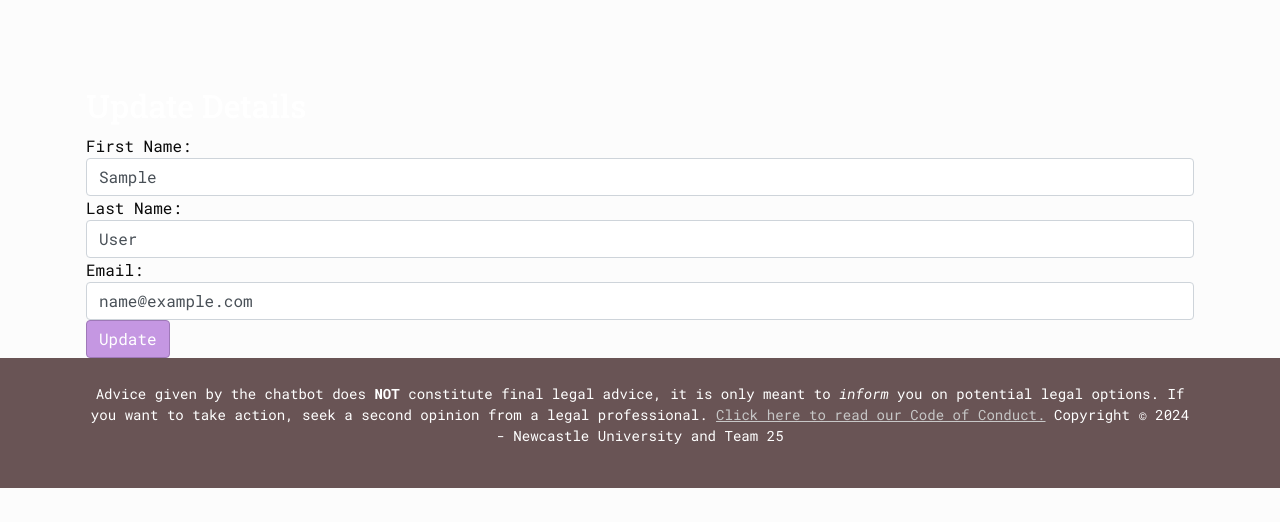
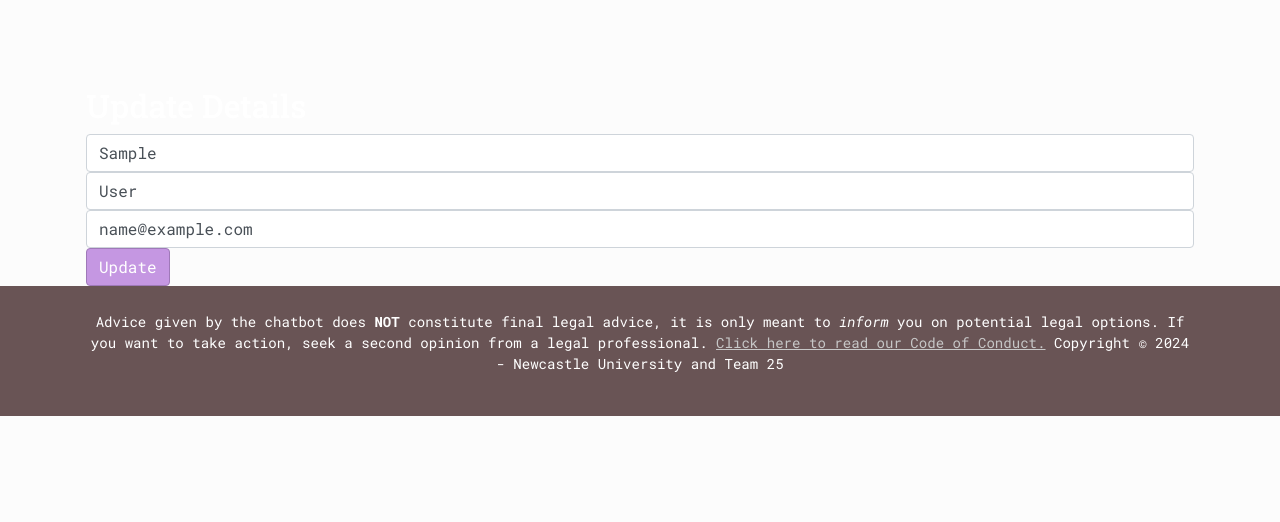
Before and after one commit to GeorgeTsakoumakis/cyber-justitia, a Django app: page /dashboard/ in a window 1280 px wide. Shown: the part 76-598 px from the top of the page. Run offline with Django 5.2, Linux system fonts and the light colour scheme; the visitor is signed in with stand-in values (Sample User, id 1); some libraries are stand-ins or nearby versions.

Commit message:
update dashboard template

```diff
--- a/users/templates/dashboard.html
+++ b/users/templates/dashboard.html
@@ -13,16 +13,13 @@
     <form method="POST" action="{% url 'update_details' %}">
         {% csrf_token %}
         <div class="form-group">
-            <label for="id_first_name">First Name:</label>
-            <input type="text" id="id_first_name" name="first_name" class="form-control" value="{{ user.first_name }}">
+            <input type="text" id="id_first_name" placeholder="First Name" name="first_name" class="form-control" value="{{ user.first_name }}">
         </div>
         <div class="form-group">
-            <label for="id_last_name">Last Name:</label>
-            <input type="text" id="id_last_name" name="last_name" class="form-control" value="{{ user.last_name }}">
+            <input type="text" id="id_last_name" placeholder="Last Name" name="last_name" class="form-control" value="{{ user.last_name }}">
         </div>
         <div class="form-group">
-            <label for="id_email">Email:</label>
-            <input type="email" id="id_email" name="email" class="form-control" value="{{ user.email }}">
+            <input type="email" id="id_email" placeholder="Email" class="form-control" value="{{ user.email }}">
         </div>
         <button type="submit" class="btn btn-primary">Update</button>
     </form>
```
